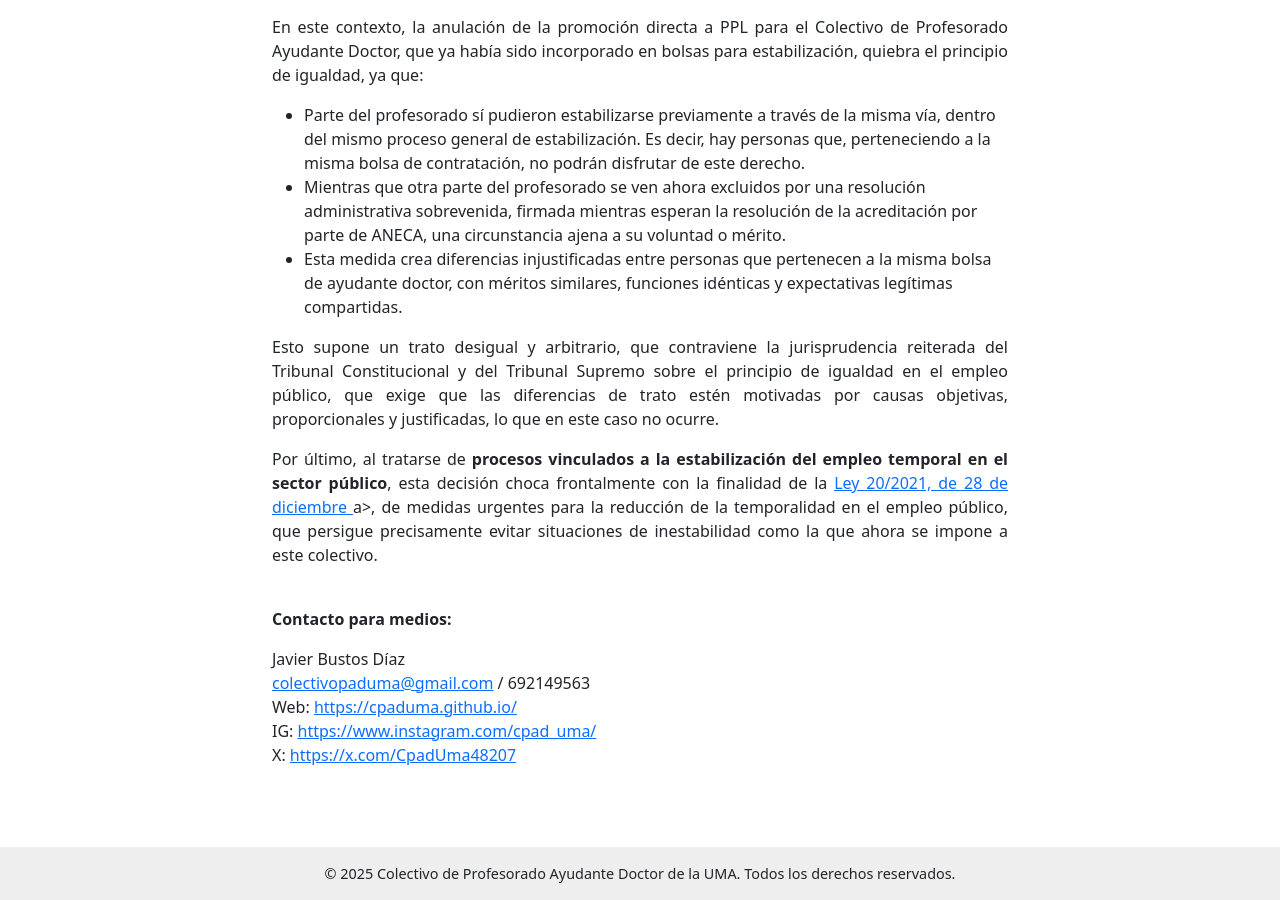
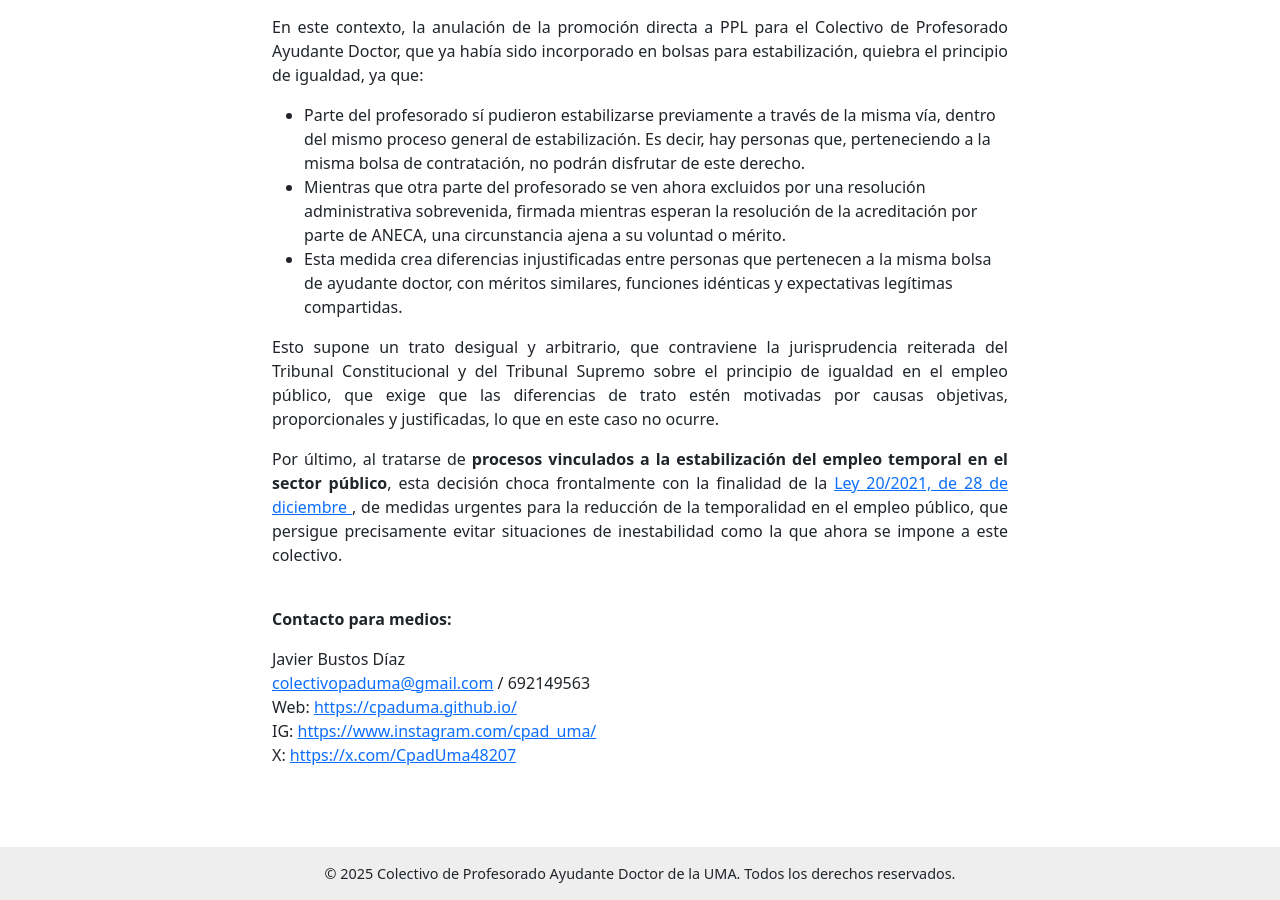
Before and after one commit to cpaduma/cpaduma.github.io, a Jekyll site: the page built from index.html, in a window 1280 px wide and 900 px high, scrolled down 3428 px. Built offline with Jekyll 4.4.1, drawn with Linux system fonts in a browser that asks for light colours.

```diff
--- a/index.html
+++ b/index.html
@@ -46,7 +46,7 @@ title: Inicio
   <p>
    “No se puede construir una universidad pública de calidad con decisiones improvisadas, opacas y que suponen un retroceso en derechos laborales adquiridos. Lo que está ocurriendo en la Universidad de Málaga es un proceso sistemático de desinversión y expulsión de sus docentes jóvenes”, señalan portavoces del colectivo.
  </p>
-  <p>Unido a esto, recordamos que la resolución del 11 de abril de 2025, firmada por la Universidad de Málaga , vulnera el principio de igualdad en el acceso y la promoción en el empleo público, recogido en el artículo <a href = "https://www.boe.es/buscar/act.php?id=BOE-A-2015-11719" target=_blank>14 del Real Decreto Legislativo 5/2015, de 30 de octubre </a>, por el que se aprueba el Texto Refundido del Estatuto Básico del Empleado Público (EBEP):</p>
+  <p>Unido a esto, recordamos que la resolución del 11 de abril de 2025, firmada por la Universidad de Málaga , vulnera el principio de igualdad en el acceso y la promoción en el empleo público, recogido en el artículo <a href = "https://www.boe.es/buscar/act.php?id=BOE-A-2015-11719" target=_blank>14 del Real Decreto Legislativo 5/2015, de 30 de octubre</a>, por el que se aprueba el Texto Refundido del Estatuto Básico del Empleado Público (EBEP):</p>
   <p><strong>Artículo 14. Derechos individuales.</strong> </p>
   <p> Los empleados públicos tienen los siguientes derechos de carácter individual en correspondencia con la naturaleza jurídica de su relación de servicio:</p>
   <p style="text-indent: 2em;"> c) A la progresión en la carrera profesional y promoción interna según principios constitucionales de igualdad, mérito y capacidad mediante la implantación de sistemas objetivos y transparentes de evaluación.</p>
@@ -62,7 +62,7 @@ title: Inicio
   </ul>
 
   <p> Esto supone un trato desigual y arbitrario, que contraviene la jurisprudencia reiterada del Tribunal Constitucional y del Tribunal Supremo sobre el principio de igualdad en el empleo público, que exige que las diferencias de trato estén motivadas por causas objetivas, proporcionales y justificadas, lo que en este caso no ocurre.</p>
-  <p>Por último, al tratarse de <strong>procesos vinculados a la estabilización del empleo temporal en el sector público</strong>, esta decisión choca frontalmente con la finalidad de la <a href ="https://www.boe.es/buscar/act.php?id=BOE-A-2021-21651" target=_blank> Ley 20/2021, de 28 de diciembre </a>a>, de medidas urgentes para la reducción de la temporalidad en el empleo público, que persigue precisamente evitar situaciones de inestabilidad como la que ahora se impone a este colectivo.</p>
+  <p>Por último, al tratarse de <strong>procesos vinculados a la estabilización del empleo temporal en el sector público</strong>, esta decisión choca frontalmente con la finalidad de la <a href ="https://www.boe.es/buscar/act.php?id=BOE-A-2021-21651" target=_blank> Ley 20/2021, de 28 de diciembre </a>, de medidas urgentes para la reducción de la temporalidad en el empleo público, que persigue precisamente evitar situaciones de inestabilidad como la que ahora se impone a este colectivo.</p>
   <br>
   <p><strong>Contacto para medios:</strong></p>
   <p>Javier Bustos Díaz<br>
```
